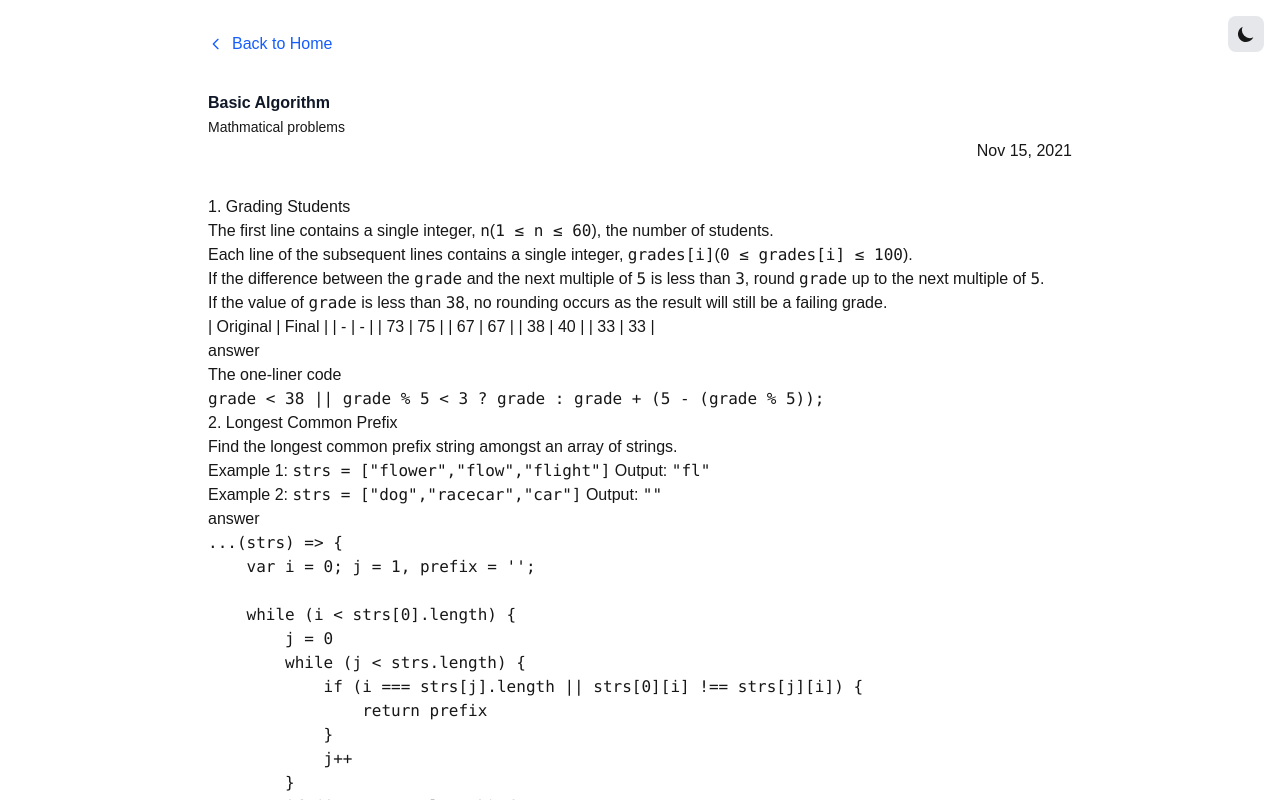
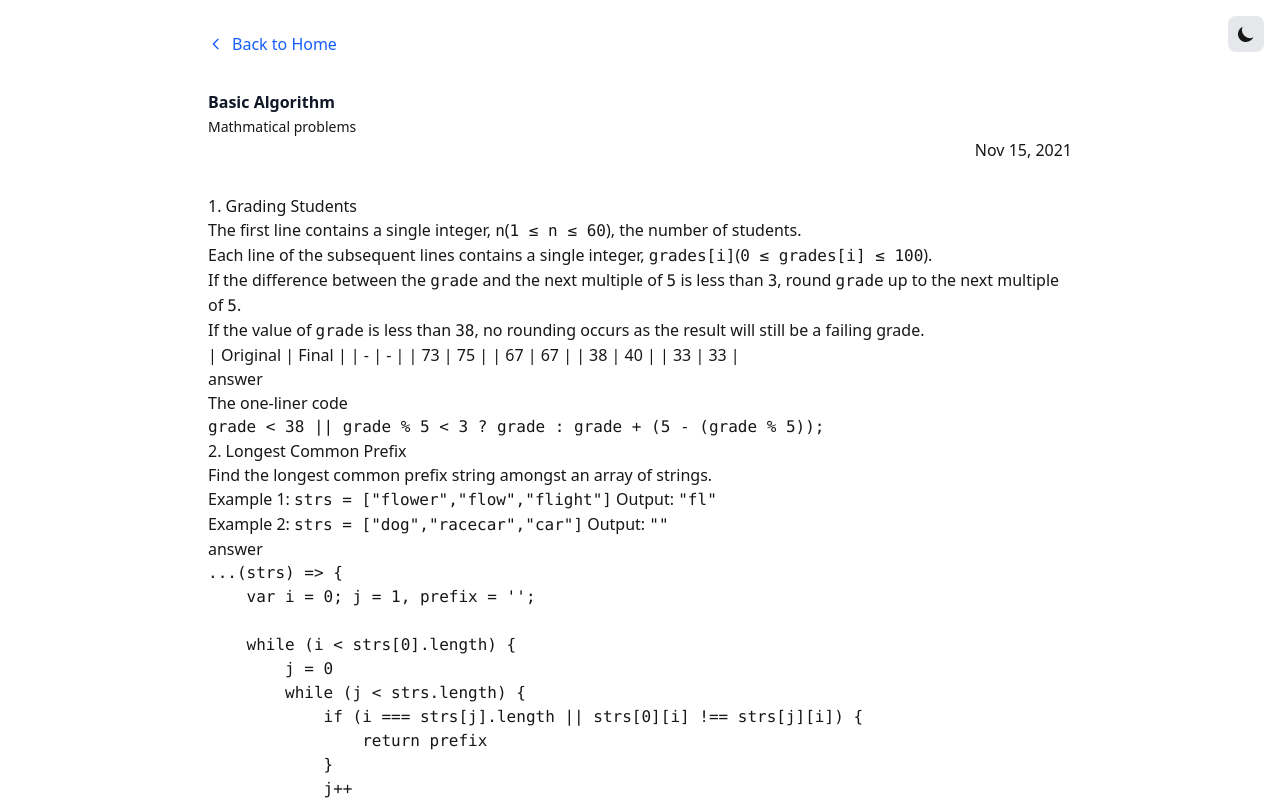
Before and after one commit to ejayyy/ejayyy.github.io, a Next.js app: page /blog/algorithm-basic in a window 1280 px wide. Shown: the top 800 px of the page. Built offline with nearby package versions, Linux system fonts and the light colour scheme.

Commit message:
Update css to tailwind4

```diff
--- a/src/app/globals.css
+++ b/src/app/globals.css
@@ -1,39 +1,50 @@
 @import "tailwindcss";
+
 @custom-variant dark (&:where(.dark, .dark *));
 
-:root {
-  --background: #ffffff;
-  --foreground: #171717;
+@theme {
+  --color-background-light: #ffffff;
+  --color-background-dark: #0a0a0a;
+  --color-foreground-light: #171717;
+  --color-foreground-dark: #ededed;
+
+  --font-family-sans: var(
+    --font-geist-sans,
+    ui-sans-serif,
+    system-ui,
+    sans-serif
+  );
+  --font-family-mono: var(
+    --font-geist-mono,
+    ui-monospace,
+    "Cascadia Code",
+    "Roboto Mono",
+    monospace
+  );
+
+  --transition-colors: background-color 0.3s ease, color 0.3s ease,
+    border-color 0.3s ease;
 }
 
-@theme inline {
-  --color-background: var(--background);
-  --color-foreground: var(--foreground);
-  --font-sans: var(--font-geist-sans);
-  --font-mono: var(--font-geist-mono);
+@layer base {
+  :root {
+    --color-background: var(--color-background-light);
+    --color-foreground: var(--color-foreground-light);
   }
 
-/* Dark theme when dark class is present */
   .dark {
-  --background: #0a0a0a;
-  --foreground: #ededed;
+    --color-background: var(--color-background-dark);
+    --color-foreground: var(--color-foreground-dark);
   }
 
   body {
-  background: var(--background);
-  color: var(--foreground);
-  font-family: Arial, Helvetica, sans-serif;
-  transition: background-color 0.3s ease, color 0.3s ease;
+    background-color: var(--color-background);
+    color: var(--color-foreground);
+    font-family: var(--font-family-sans);
+    transition: var(--transition-colors);
   }
 
-/* Ensure dark theme is applied when dark class is present */
-.dark body {
-  --background: #0a0a0a;
-  --foreground: #ededed;
+  * {
+    transition: var(--transition-colors);
   }
-
-/* Smooth transitions for theme switching */
-* {
-  transition: background-color 0.3s ease, color 0.3s ease,
-    border-color 0.3s ease;
 }
```
Lines whose indentation alone changed are shown as unchanged.
